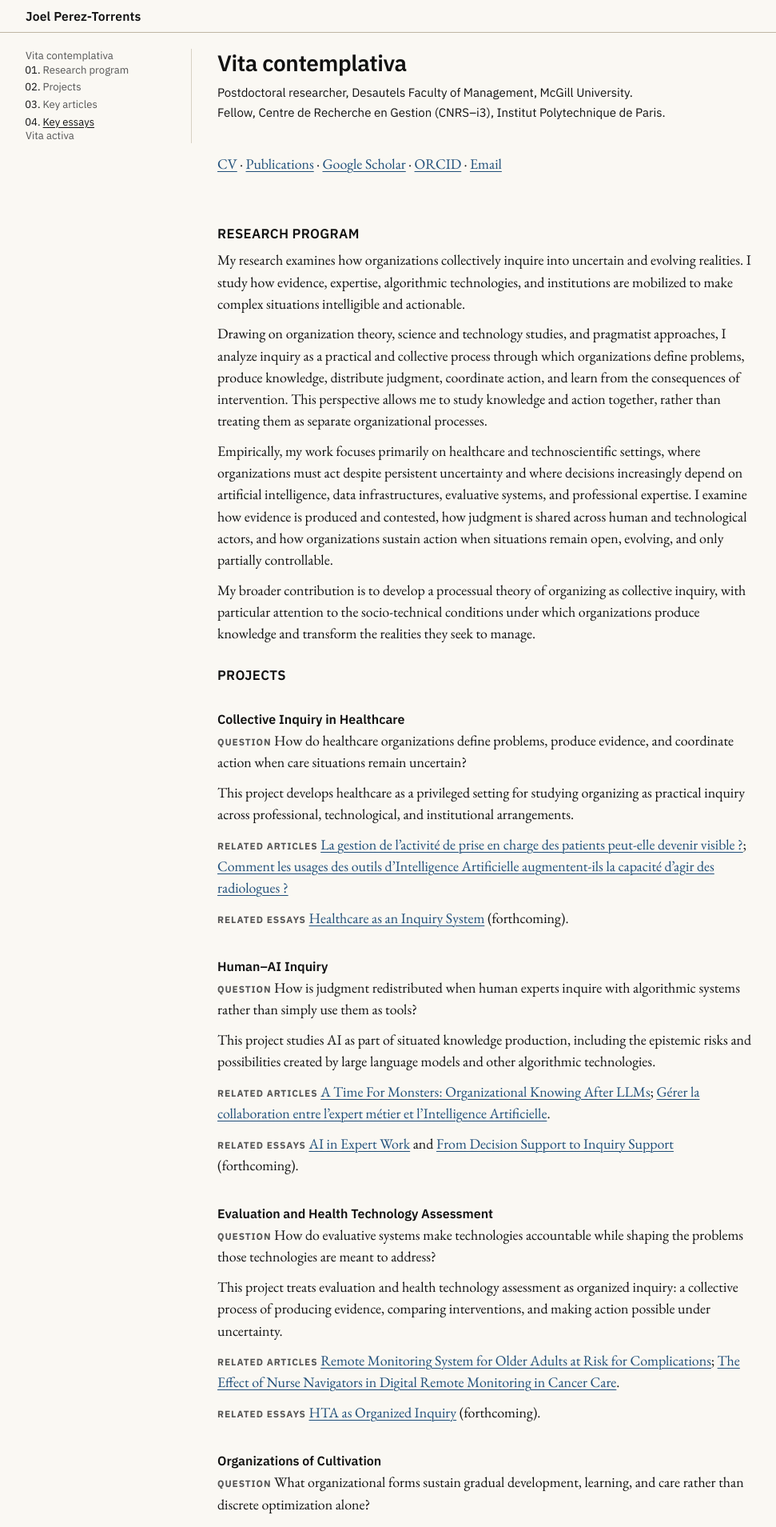
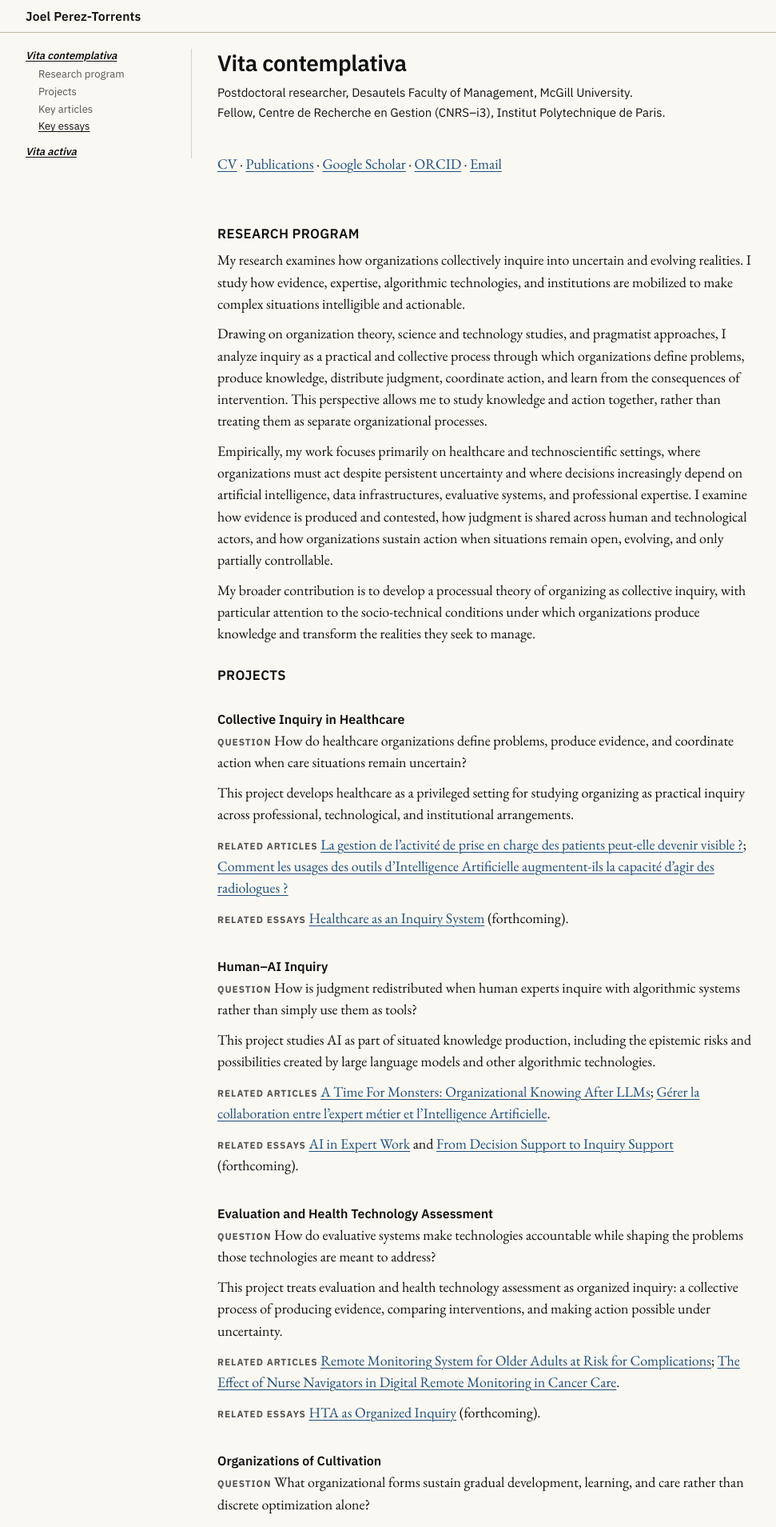
Before and after one commit to JPTorrents/jptorrents.github.io, a Jekyll site: the page built from _pages/index.md, in a window 1280 px wide. Shown: the top 1909 px of the page at 80% size, without its empty margins (32-1003 px from the left). Built offline with Jekyll 4.4.1, drawn with Linux system fonts in a browser that asks for light colours.

Commit message:
Style nested vita TOC without numbering

```diff
--- a/_sass/general/general.scss
+++ b/_sass/general/general.scss
@@ -63,25 +63,30 @@ main.container {
   border-right: 1px solid var(--rule);
   padding-right: 1rem;
 }
-.toc-title {
-  margin: 0 0 0.45rem;
-  color: var(--muted);
-  font-size: 0.72rem;
-  font-weight: 700;
-  letter-spacing: 0.08em;
-  text-transform: uppercase;
+.toc-group + .toc-group { margin-top: 0.85rem; }
+.toc-heading {
+  color: var(--text);
+  display: inline-block;
+  font-style: italic;
+  font-weight: 600;
+  text-decoration: none;
 }
 .toc ol,
 .toc ul {
-  list-style: decimal-leading-zero;
+  list-style: none;
   margin: 0;
-  padding-left: 1.35rem;
+  padding-left: 0;
+}
+.toc-group ul {
+  margin-top: 0.35rem;
+  padding-left: 1rem;
 }
 .toc li + li { margin-top: 0.25rem; }
 .toc a {
   color: var(--muted);
   text-decoration: none;
 }
+.toc .toc-heading,
 .toc a:hover,
 .toc a:focus-visible,
 .toc a.is-active {
@@ -256,11 +261,12 @@ a:focus-visible, summary:focus-visible {
     max-height: 38vh;
     overflow: auto;
   }
-  .toc ol, .toc ul {
+  .toc-group + .toc-group { margin-top: 0.45rem; }
+  .toc-group ul {
     display: flex;
     flex-wrap: wrap;
     gap: 0.35rem 0.75rem;
-    list-style: none;
+    margin-top: 0.35rem;
     padding-left: 0;
   }
   .toc li + li { margin-top: 0; }
```
Lines whose indentation alone changed are shown as unchanged.
